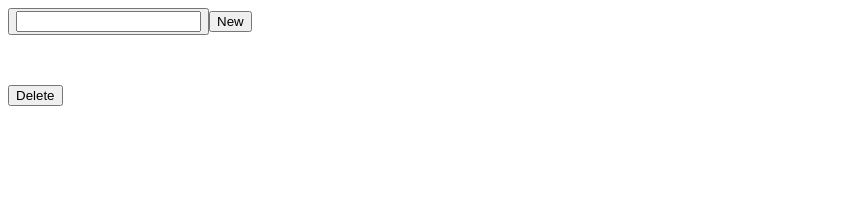
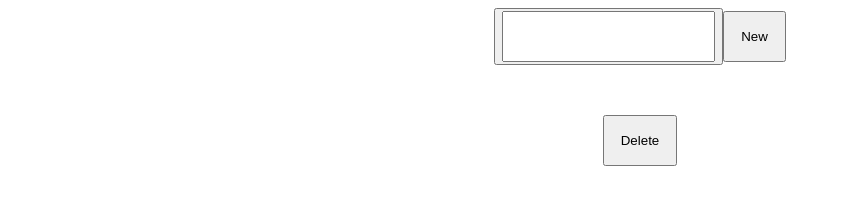
Before and after one commit to usama-khalied/javascript-exercise, a plain HTML site: page Small Projects/localStorage.html in a window 1280 px wide. Shown: the whole page, without its empty margins (0-841 px from the left). Drawn offline with Linux system fonts and the light colour scheme.

Commit message:
Update localStorage.html

```diff
--- a/Small Projects/localStorage.html
+++ b/Small Projects/localStorage.html
@@ -7,13 +7,15 @@
     <title>Document</title>
 </head>
 <body>
+    <center>
     <button>
-     <input type="text" id="val">
-    <button id="btn"> New</button>
-    <div style="display: flex;flex-direction: column;">
-    <p style="width:100px;" class="para"><br/> </p>
-</div>
-<button  class="del"> Delete</button>
+     <input style="padding:1rem;" type="text" id="val">
+     <br>
+    <button style="padding:1rem;" id="btn"> New</button>
+<br>
+    <p style="font-size: 1rem;" class="para"><br/> </p>
+
+<button style="padding:1rem;" class="del"> Delete</button>
     </center>
 
     <script src="localStorage.js"></script>
```
